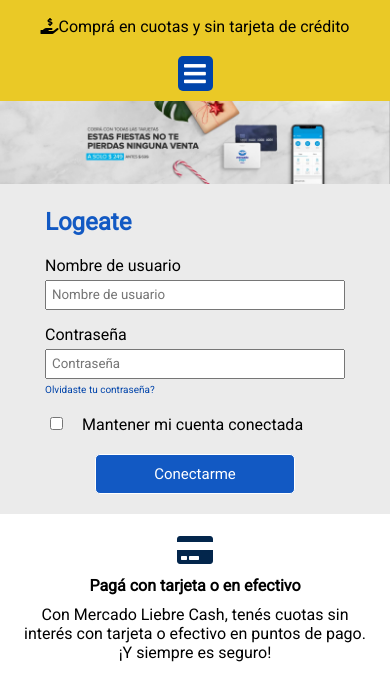
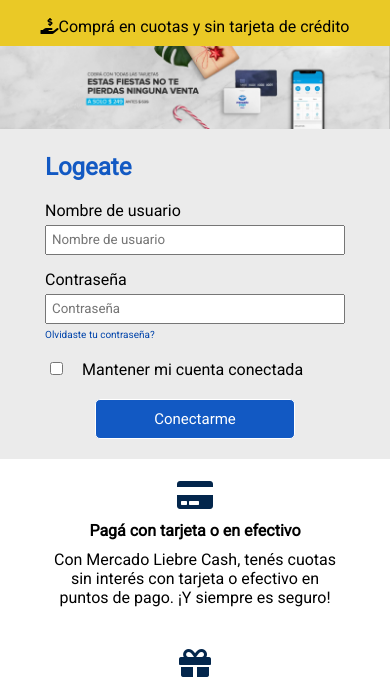
Before and after one commit to mauroir1991/MercadoLiebre, a website: page views/login.html in a window 390 px wide. Shown: the part 139-825 px from the top of the page. Drawn offline with Linux system fonts and the light colour scheme; files that its build step writes are made by us from their sources; files whose address does not match are found by name.

Commit message:
fix mediaquery

```diff
--- a/public/css/styles.css
+++ b/public/css/styles.css
@@ -403,10 +403,15 @@
     .product-offert {
         box-shadow: 0px 0px 10px rgb(100, 100, 100);
     }
+    .footer-section-text{
+        width: 100%;
+        padding-left: 30px;
+        padding-right: 30px;
+    }
 
 }
 
-@media (min-width: 400px) {
+@media (min-width: 320px) {
 
     .burger-menu {
         display : none;
@@ -437,8 +442,8 @@
 
 @media (max-width: 660px) {
     .footer-sections {
-        flex-direction  : column;
-        align-items     : center;
+        flex-direction: column;
+        align-items: center;
     }
 
 }
```
